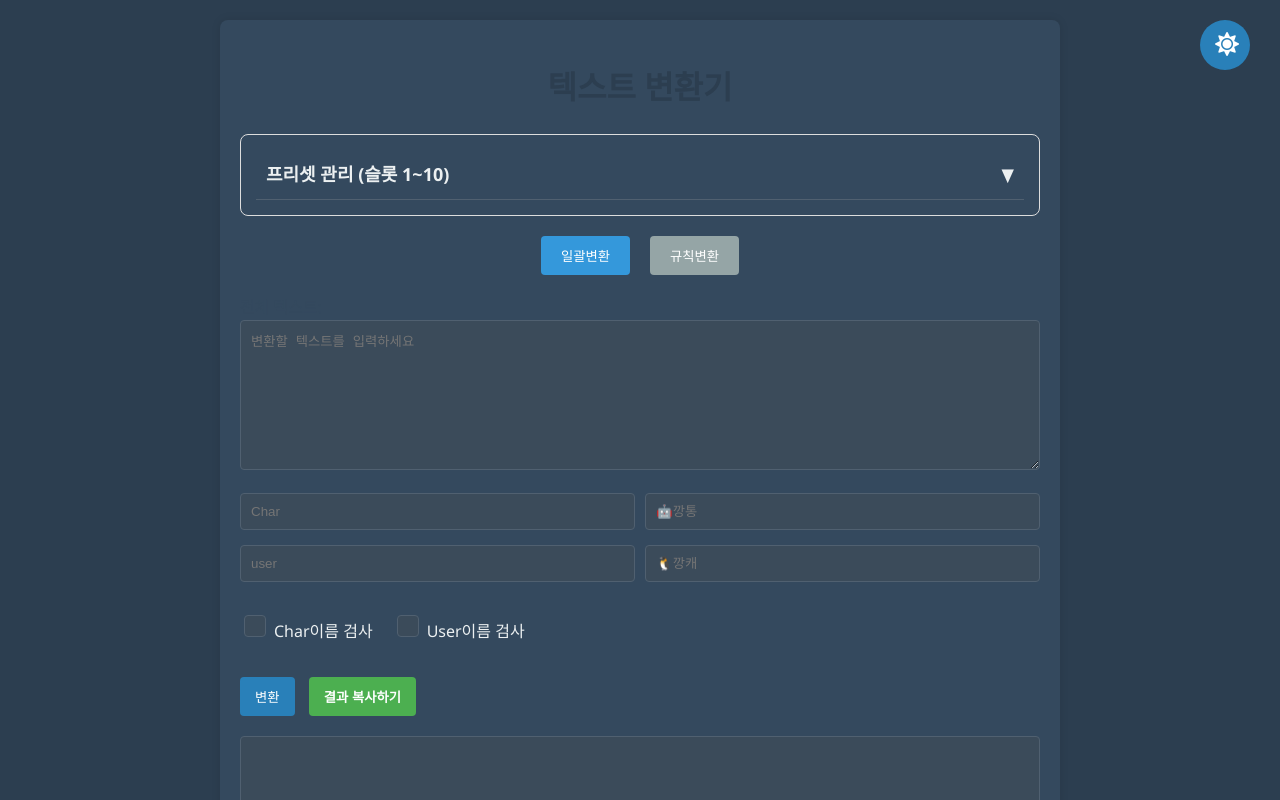
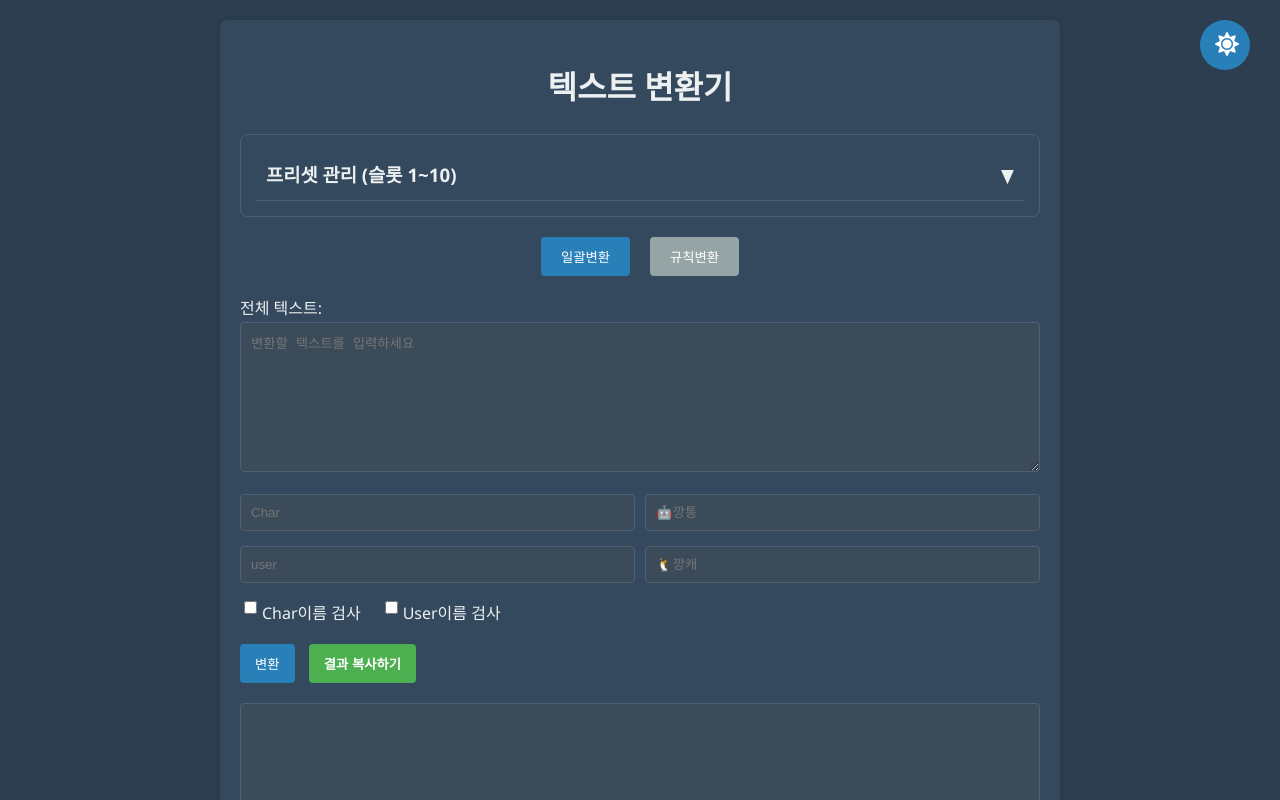
Before and after one commit to tienr749/textify, a plain HTML site: page index.html in a window 1280 px wide. Both pictures are taken after a click on the button 1225 px from the left and 45 px from the top of the page. Shown: the top 800 px of the page. Drawn offline with Linux system fonts and the light colour scheme.

Commit message:
Add files via upload

```diff
--- a/index.html
+++ b/index.html
@@ -5,58 +5,104 @@
     <meta name="viewport" content="width=device-width, initial-scale=1.0">
     <title>텍스트 변환기</title>
     <style>
-
-		/* Font Awesome 아이콘 사용을 위한 CDN 링크 추가 */
         @import url('https://cdnjs.cloudflare.com/ajax/libs/font-awesome/5.15.3/css/all.min.css');
 
+        :root {
+            --bg-color: #f0f0f0;
+            --text-color: #333;
+            --container-bg: #fff;
+            --button-bg: #3498db;
+            --button-hover: #2980b9;
+            --input-bg: #ffffff;
+            --input-border: #bdc3c7;
+            --input-text: #333;
+            --result-bg: #ecf0f1;
+            --checkbox-bg: #fff;
+            --checkbox-border: #bdc3c7;
+            --label-color: #34495e;
+            --h3-bg: #f0f0f0;
+            --h3-text: #333;
+            --inspection-bg: #f8f9fa;
+            --inspection-border: #dee2e6;
+            --highlight-a: #FFD700;
+            --highlight-c: #90EE90;
+            --snippet-bg: #ffffff;
+            --snippet-border: #bdc3c7;
+        }
+
+        .dark-mode {
+            --bg-color: #2c3e50;
+            --text-color: #ecf0f1;
+            --container-bg: #34495e;
+            --button-bg: #2980b9;
+            --button-hover: #3498db;
+            --input-bg: #3b4b5a;
+            --input-border: #506070;
+            --input-text: #ecf0f1;
+            --result-bg: #3b4b5a;
+            --checkbox-bg: #3b4b5a;
+            --checkbox-border: #506070;
+            --label-color: #ecf0f1;
+            --h3-bg: #34495e;
+            --h3-text: #ecf0f1;
+            --inspection-bg: #34495e;
+            --inspection-border: #506070;
+            --highlight-c: #32CD32;
+            --snippet-bg: #3b4b5a;
+            --snippet-border: #506070;
+        }
 
         body {
             font-family: 'Segoe UI', Tahoma, Geneva, Verdana, sans-serif;
             line-height: 1.6;
             margin: 0;
             padding: 20px;
-            background-color: #f0f0f0;
-            color: #333;
+            background-color: var(--bg-color);
+            color: var(--text-color);
         }
+
         .container {
             max-width: 800px;
             margin: 0 auto;
-            background-color: #fff;
+            background-color: var(--container-bg);
             padding: 20px;
             border-radius: 8px;
             box-shadow: 0 0 10px rgba(0,0,0,0.1);
         }
+
         h1 {
             text-align: center;
-            color: #2c3e50;
+            color: var(--text-color);
         }
-        label {
-            display: block;
-            margin-top: 15px;
-            color: #34495e;
-        }
-        textarea, input {
+
+        textarea, input, select {
             width: 100%;
             padding: 10px;
             margin-bottom: 15px;
-            border: 1px solid #bdc3c7;
+            border: 1px solid var(--input-border);
             border-radius: 4px;
+            background-color: var(--input-bg);
+            color: var(--input-text);
             box-sizing: border-box;
         }
+
         textarea {
             height: 150px;
             resize: vertical;
         }
+
         .input-row {
             display: flex;
             justify-content: space-between;
         }
+
         .input-row input {
             width: calc(50% - 5px);
         }
+
         button {
             padding: 10px 15px;
-            background-color: #3498db;
+            background-color: var(--button-bg);
             color: white;
             border: none;
             border-radius: 4px;
@@ -64,22 +110,26 @@
             transition: background-color 0.3s;
             margin-right: 10px;
         }
+
         button:hover {
-            background-color: #2980b9;
+            background-color: var(--button-hover);
         }
+
         #result {
             margin-top: 20px;
-            border: 1px solid #bdc3c7;
+            border: 1px solid var(--input-border);
             padding: 15px;
             min-height: 100px;
-            background-color: #ecf0f1;
+            background-color: var(--result-bg);
             border-radius: 4px;
         }
+
         .type-selector {
             display: flex;
             justify-content: center;
             margin-bottom: 20px;
         }
+
         .type-button {
             padding: 10px 20px;
             margin: 0 10px;
@@ -90,9 +140,11 @@
             cursor: pointer;
             transition: background-color 0.3s;
         }
+
         .type-button.active {
-            background-color: #3498db;
+            background-color: var(--button-bg);
         }
+
         #toast {
             visibility: hidden;
             min-width: 250px;
@@ -107,36 +159,44 @@
             left: 50%;
             bottom: 30px;
         }
+
         #toast.show {
             visibility: visible;
             animation: fadein 0.5s, fadeout 0.5s 2.5s;
         }
+
         @keyframes fadein {
             from {bottom: 0; opacity: 0;}
             to {bottom: 30px; opacity: 1;}
         }
+
         @keyframes fadeout {
             from {bottom: 30px; opacity: 1;}
             to {bottom: 0; opacity: 0;}
         }
+
         .checkbox-container {
             display: flex;
             justify-content: start;
             align-items: center;
             margin-bottom: 15px;
         }
+
         .checkbox-container label {
             margin-right: 20px;
             display: flex;
             align-items: center;
+            color: var(--label-color);
         }
+
         .checkbox-container input[type="checkbox"] {
             margin-right: 5px;
             width: auto;
         }
+
         .snippet {
-            background-color: #f8f9fa;
-            border: 1px solid #dee2e6;
+            background-color: var(--snippet-bg);
+            border: 1px solid var(--snippet-border);
             border-radius: 4px;
             padding: 8px;
             margin: 5px 0;
@@ -146,51 +206,53 @@
             max-width: 100%;
             overflow: hidden;
         }
+
         .highlight-a {
-			background-color: #FFD700; /* 금색 */
-			color: #000;
-			padding: 2px 0;
-			border-radius: 3px;
-		}
-		.highlight-c {
-			background-color: #90EE90; /* 연초록 */
+            background-color: var(--highlight-a);
             color: #000;
             padding: 2px 0;
             border-radius: 3px;
         }
 
+        .highlight-c {
+            background-color: var(--highlight-c);
+            color: #000;
+            padding: 2px 0;
+            border-radius: 3px;
+        }
 
-        /* 프리셋 관리 섹션 스타일 추가 */
         .preset-section {
             margin: 20px 0;
             padding: 15px;
-            border: 1px solid #ddd;
+            border: 1px solid var(--input-border);
             border-radius: 8px;
         }
+
         .preset-controls {
             display: grid;
             grid-template-columns: 1fr 1fr;
             gap: 10px;
             margin-top: 10px;
         }
+
         .preset-name {
             width: 100%;
             padding: 8px;
             margin-bottom: 10px;
         }
+
         .preset-buttons button {
             width: 100%;
             margin: 5px 0;
         }
 
-
-
         .preset-section h3 {
             cursor: pointer;
             padding: 10px;
             margin: 0;
-			background-color: #f0f0f0;
-			border-bottom: 1px solid #ddd;
+            background-color: var(--h3-bg);
+            color: var(--h3-text);
+            border-bottom: 1px solid var(--input-border);
         }
 
         .preset-section .content {
@@ -221,39 +283,6 @@
             background-color: #45a049;
         }
 
-		:root {
-			--bg-color: #f0f0f0;
-			--text-color: #333;
-			--container-bg: #fff;
-			--button-bg: #3498db;
-			--button-hover: #2980b9;
-		}
-
-		.dark-mode {
-			--bg-color: #2c3e50;
-			--text-color: #ecf0f1;
-			--container-bg: #34495e;
-			--button-bg: #2980b9;
-			--button-hover: #3498db;
-		}
-
-		body {
-			background-color: var(--bg-color);
-			color: var(--text-color);
-		}
-
-		.container {
-			background-color: var(--container-bg);
-		}
-
-		button {
-			background-color: var(--button-bg);
-		}
-
-		button:hover {
-			background-color: var(--button-hover);
-		}
-
         .theme-toggle {
             position: fixed;
             top: 20px;
@@ -272,307 +301,20 @@
         .theme-toggle:hover {
             background-color: var(--button-hover);
         }
-
-		:root {
-    --bg-color: #f0f0f0;
-    --text-color: #333;
-    --container-bg: #fff;
-    --button-bg: #3498db;
-    --button-hover: #2980b9;
-    --input-bg: #ffffff;
-    --input-border: #bdc3c7;
-    --input-text: #333;
-}
-
-.dark-mode {
-    --bg-color: #2c3e50;
-    --text-color: #ecf0f1;
-    --container-bg: #34495e;
-    --button-bg: #2980b9;
-    --button-hover: #3498db;
-    --input-bg: #3b4b5a;
-    --input-border: #506070;
-    --input-text: #ecf0f1;
-}
-
-body {
-    background-color: var(--bg-color);
-    color: var(--text-color);
-}
-
-textarea, input, select {
-    background-color: var(--input-bg);
-    color: var(--input-text);
-    border: 1px solid var(--input-border);
-    padding: 10px;
-    border-radius: 4px;
-    width: 100%;
-    box-sizing: border-box;
-    margin-bottom: 15px;
-}
-
-textarea {
-    resize: vertical;
-    height: 150px;
-}
-
-button {
-    background-color: var(--button-bg);
-    color: white;
-    border: none;
-    border-radius: 4px;
-    cursor: pointer;
-    transition: background-color 0.3s;
-}
-
-button:hover {
-    background-color: var(--button-hover);
-}
-
-.container {
-    background-color: var(--container-bg);
-    padding: 20px;
-    border-radius: 8px;
-    box-shadow: 0 0 10px rgba(0, 0, 0, 0.1);
-}
-
-.theme-toggle {
-    position: fixed;
-    top: 20px;
-    right: 20px;
-    background-color: var(--button-bg);
-    color: white;
-    border: none;
-    border-radius: 50%;
-    width: 50px;
-    height: 50px;
-    font-size: 24px;
-    cursor: pointer;
-    transition: background-color 0.3s;
-}
-
-.theme-toggle:hover {
-    background-color: var(--button-hover);
-}
-
-:root {
-    --bg-color: #f0f0f0;
-    --text-color: #333;
-    --container-bg: #fff;
-    --button-bg: #3498db;
-    --button-hover: #2980b9;
-    --input-bg: #ffffff;
-    --input-border: #bdc3c7;
-    --input-text: #333;
-    --result-bg: #ecf0f1;
-    --checkbox-bg: #fff;
-    --checkbox-border: #bdc3c7;
-    --label-color: #34495e;
-    --h3-bg: #f0f0f0;
-    --h3-text: #333;
-}
-
-.dark-mode {
-    --bg-color: #2c3e50;
-    --text-color: #ecf0f1;
-    --container-bg: #34495e;
-    --button-bg: #2980b9;
-    --button-hover: #3498db;
-    --input-bg: #3b4b5a;
-    --input-border: #506070;
-    --input-text: #ecf0f1;
-    --result-bg: #3b4b5a;
-    --checkbox-bg: #3b4b5a;
-    --checkbox-border: #506070;
-    --label-color: #ecf0f1;
-    --h3-bg: #34495e;
-    --h3-text: #ecf0f1;
-}
-
-body {
-    background-color: var(--bg-color);
-    color: var(--text-color);
-}
-
-textarea, input, select {
-    background-color: var(--input-bg);
-    color: var(--input-text);
-    border: 1px solid var(--input-border);
-    padding: 10px;
-    border-radius: 4px;
-    width: 100%;
-    box-sizing: border-box;
-    margin-bottom: 15px;
-}
-
-textarea {
-    resize: vertical;
-    height: 150px;
-}
-
-button {
-    background-color: var(--button-bg);
-    color: white;
-    border: none;
-    border-radius: 4px;
-    cursor: pointer;
-    transition: background-color 0.3s;
-}
-
-button:hover {
-    background-color: var(--button-hover);
-}
-
-.container {
-    background-color: var(--container-bg);
-    padding: 20px;
-    border-radius: 8px;
-    box-shadow: 0 0 10px rgba(0, 0, 0, 0.1);
-}
-
-#result {
-    margin-top: 20px;
-    border: 1px solid var(--input-border);
-    padding: 15px;
-    min-height: 100px;
-    background-color: var(--result-bg);
-    color: var(--text-color);
-    border-radius: 4px;
-    font-family: monospace;
-}
-
-.checkbox-container label {
-    color: var(--label-color);
-    display: flex;
-    align-items: center;
-    margin-bottom: 10px;
-}
-
-.checkbox-container input[type="checkbox"] {
-    appearance: none;
-    width: 16px;
-    height: 16px;
-    border-radius: 4px;
-    background-color: var(--checkbox-bg);
-    border: 1px solid var(--checkbox-border);
-    margin-right: 8px;
-    cursor: pointer;
-}
-
-.checkbox-container input[type="checkbox"]:checked {
-    background-color: var(--button-bg);
-    border-color: var(--button-hover);
-}
-
-.preset-section h3 {
-    background-color: var(--h3-bg);
-    color: var(--h3-text);
-    padding: 10px;
-    margin: 0;
-    border-bottom: 1px solid var(--input-border);
-    cursor: pointer;
-    font-size: 18px;
-    display: flex;
-    justify-content: space-between;
-    align-items: center;
-}
-
-.preset-section h3 .collapse-icon {
-    transition: transform 0.3s;
-}
-
-.preset-section h3[data-collapsed="true"] .collapse-icon {
-    transform: rotate(0deg);
-}
-
-.preset-section h3[data-collapsed="false"] .collapse-icon {
-    transform: rotate(180deg);
-}
-
-:root {
-    --result-bg: #ecf0f1; /* 기본 결과 배경색 */
-    --inspection-bg: #f8f9fa; /* 기본 inspectionResult 배경색 */
-    --inspection-border: #dee2e6; /* 기본 inspectionResult 테두리색 */
-    --highlight-a: #FFD700; /* 금색 (A 단어 하이라이트) */
-    --highlight-c: #90EE90; /* 연초록색 (C 단어 하이라이트) */
-    --inspection-text: #333; /* inspectionResult 텍스트 색상 */
-
-    --snippet-bg: #ffffff; /* 검색 결과 단위 배경색 */
-    --snippet-border: #bdc3c7; /* 검색 결과 단위 테두리색 */
-}
-
-.dark-mode {
-    --result-bg: #3b4b5a; /* 어두운 결과 배경색 */
-    --inspection-bg: #34495e; /* 다크모드 inspectionResult 배경색 */
-    --inspection-border: #506070; /* 다크모드 inspectionResult 테두리색 */
-    --highlight-a: #FFD700; /* 금색 (변하지 않음) */
-    --highlight-c: #32CD32; /* 진초록색 (C 단어 하이라이트, 다크 모드에서 더 선명하게) */
-    --inspection-text: #ecf0f1; /* 다크모드 텍스트 색상 */
-
-    --snippet-bg: #3b4b5a; /* 검색 결과 단위 배경색 (다크 모드) */
-    --snippet-border: #506070; /* 검색 결과 단위 테두리색 (다크 모드) */
-}
-
-#inspectionResult {
-    margin-top: 20px;
-    padding: 15px;
-    background-color: var(--inspection-bg);
-    color: var(--inspection-text);
-    border-radius: 4px;
-    font-size: 14px;
-    line-height: 1.6;
-    overflow: auto;
-    white-space: pre-wrap;
-}
-
-#inspectionResult .snippet {
-    background-color: var(--snippet-bg);
-    color: var(--inspection-text);
-    border: 1px solid var(--snippet-border);
-    padding: 10px;
-    margin-bottom: 10px;
-    border-radius: 4px;
-    font-size: 13px;
-    font-family: monospace;
-}
-
-.highlight-a {
-    background-color: var(--highlight-a);
-    color: #000;
-    padding: 2px 4px;
-    border-radius: 3px;
-}
-
-.highlight-c {
-    background-color: var(--highlight-c);
-    color: #000;
-    padding: 2px 4px;
-    border-radius: 3px;
-}
-
-
     </style>
 </head>
 <body>
     <div class="container">
-
         <button id="themeToggle" class="theme-toggle">
             <i class="fas fa-moon"></i>
         </button>
 
-
-
         <h1>텍스트 변환기</h1>
-
-
-
 
         <div class="preset-section collapsible">
             <h3 onclick="toggleCollapse(this)">프리셋 관리 (슬롯 1~10) <span class="collapse-icon">▼</span></h3>
             <div class="content">
-
                 <div class="preset-section">
-            <!--<h3>프리셋 관리 (슬롯 1~10)</h3>-->
                     <select id="presetSlot" class="preset-name"></select>
                     <div class="preset-controls">
                         <input type="text" id="presetName" placeholder="프리셋 이름" class="preset-name">
@@ -582,11 +324,8 @@ button:hover {
                         </div>
                     </div>
                 </div>
-
             </div>
         </div>
-
-
 
         <div class="type-selector">
             <button class="type-button active" onclick="selectType('일괄변환')" id="fullTransform">일괄변환</button>
@@ -616,14 +355,11 @@ button:hover {
         </div>
 
         <button onclick="transformText()">변환</button>
-		<!-- 결과 복사하기 버튼 클래스 추가 -->
         <button onclick="copyToClipboard()" class="copy-button">결과 복사하기</button>
 
         <div id="result"></div>
         <div id="inspectionResult"></div>
 
-
-		<div></div>
         <div class="file-management-section">
             <h3>프리셋 파일 관리</h3>
             <button onclick="exportPresets()"><i class="fas fa-file-export"></i> 내보내기</button>
@@ -632,12 +368,7 @@ button:hover {
     </div>
 
     <div id="toast"></div>
-
-
-
-
     <script>
-        // 프리셋 데이터 초기화
         let presets = JSON.parse(localStorage.getItem('presets')) || Array(10).fill().map(() => ({
             name: '빈 슬롯',
             settings: null
@@ -758,9 +489,8 @@ function importPresets() {
             return string.replace(/[.*+?^${}()|[\]\\]/g, '\\$&');
         }
 
-
         function hasFinalConsonant(word) {
-			if (!/[\uAC00-\uD7A3]/.test(word)) return false; // 한글이 아닌 경우 false
+            if (!/[\uAC00-\uD7A3]/.test(word)) return false;
             const lastChar = word[word.length - 1];
             return (lastChar.charCodeAt(0) - 0xAC00) % 28 > 0;
         }
@@ -774,23 +504,17 @@ function importPresets() {
                 ['의', '의']
             ];
 
-			function escapeRegExp(string) {
-				return string.replace(/[.*+?^${}()|[\]\\]/g, '\\$&');
-			}
-
-
-			// 1: toWord 비한글  |  21: 종성 동일  |  22: 종성 다름
             let caseType = 1;
             let replaceWord = '';
             const isToKorean = /[\uAC00-\uD7A3]/.test(toWord);
             const isFromKorean = /[\uAC00-\uD7A3]/.test(fromWord);
 
-			// 케이스 판별 로직
             if(isToKorean && isFromKorean) {
                 const fromFinal = hasFinalConsonant(fromWord);
                 const toFinal = hasFinalConsonant(toWord);
                 caseType = (fromFinal === toFinal) ? 21 : 22;
             }
+
 
 			console.log(`[케이스 ${caseType}] ${
 				caseType === 1 ? 'toWord 비한글' :
@@ -859,17 +583,12 @@ function importPresets() {
 			return text;
 		}
 
-
-
-
-
 		function transformText() {
 			let text = document.getElementById('text').value;
 			const wordA = document.getElementById('wordA').value;
 			const wordB = document.getElementById('wordB').value;
 			const wordC = document.getElementById('wordC').value;
 			const wordD = document.getElementById('wordD').value;
-
 
 			if (currentType === '규칙변환') {
 				text = ruleBasedTransform(text, wordA, wordB);
@@ -892,13 +611,10 @@ function importPresets() {
 			const wordC = document.getElementById('wordC').value;
 			let inspectionResult = "";
 
-
-
 			function processMatches(word, matches, label) {
 				if (matches.length === 0) return;
 
 				const highlightClass = label === 'A' ? 'highlight-a' : 'highlight-c';
-			//inspectionResult += `<h3>${label} 단어 "<span class="${highlightClass}">${word}</span>" ${matches.length}회 검색됨:</h3>`;
 				inspectionResult += `<h3> "<span class="${highlightClass}">${word}</span>" ${matches.length}회 검색됨:</h3>`;
 
 				const contextWindow = 10; // 단어 기준 컨텍스트
@@ -947,9 +663,6 @@ function getTextChunk(startIndex, wordLength, windowSize) {
 				.replace(/"/g, "&quot;")
 				.replace(/'/g, "&#039;");
 		}
-
-
-
 			// 체크박스가 하나라도 선택되어 있는지 확인
 			if (checkA || checkC) {
 				if (checkA && wordA) {
@@ -993,16 +706,11 @@ function getTextChunk(startIndex, wordLength, windowSize) {
 
 		function toggleCollapse(element) {
 			const content = element.nextElementSibling;
-			const icon = element.querySelector('.collapse-icon');
-			if (content.style.display === "block") {
-				content.style.display = "none";
-				icon.textContent = "▼";
-			} else {
-				content.style.display = "block";
-				icon.textContent = "▲";
+			const isCollapsed = content.style.display !== "block";
+
+			content.style.display = isCollapsed ? "block" : "none";
+			element.setAttribute("data-collapsed", isCollapsed);
 		}
-		}
-
 
 		const themeToggle = document.getElementById('themeToggle');
 		const body = document.body;
```
Lines whose indentation alone changed are shown as unchanged.
